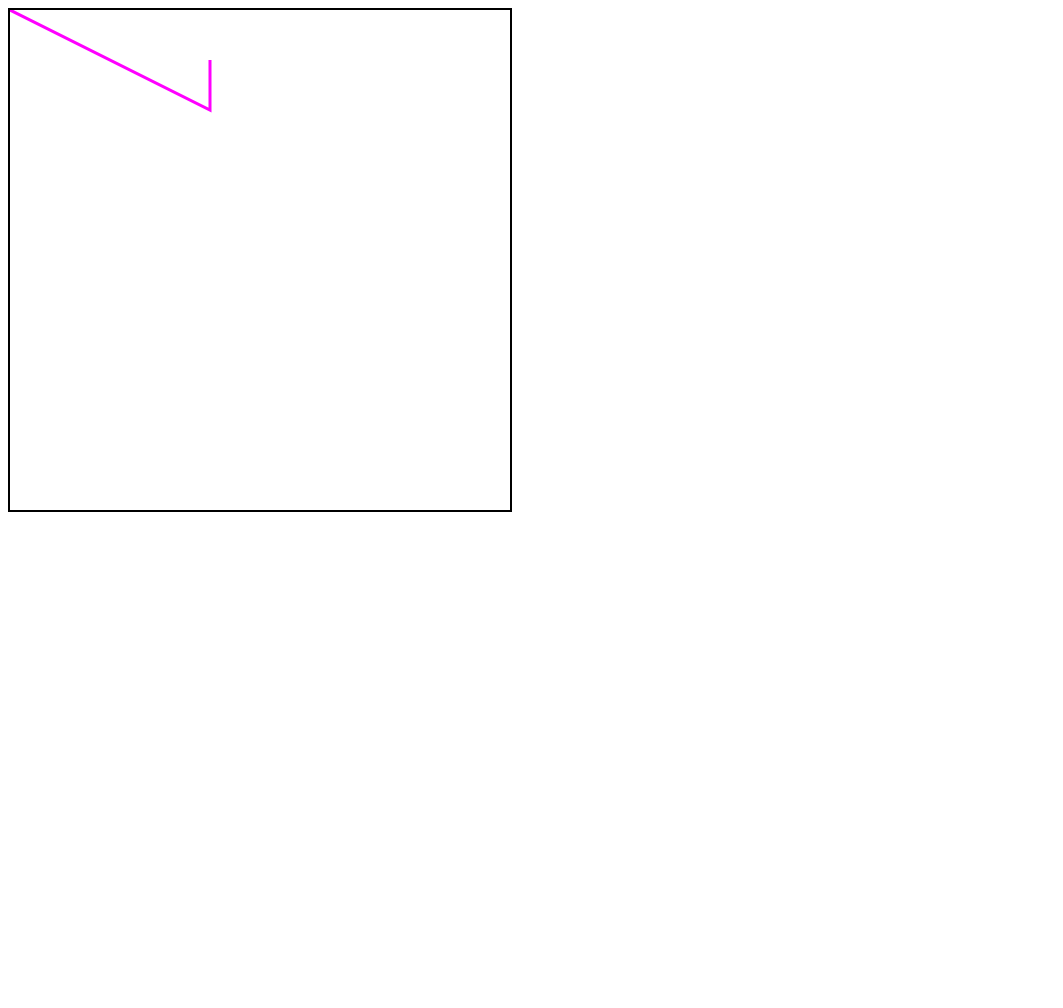
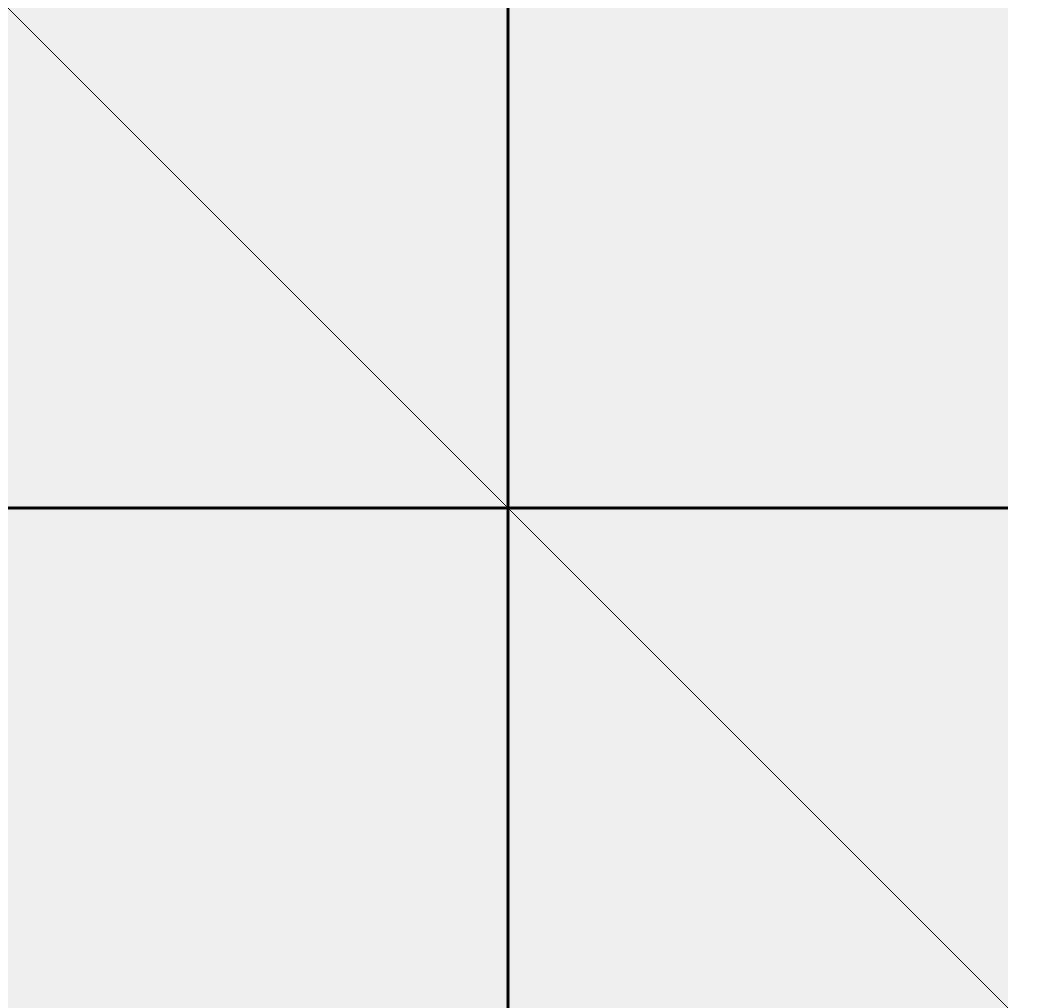
Before and after one commit to Emmy43262/Grapher, a plain HTML site: page index.html in a window 1280 px wide. Shown: the whole page, without its empty margins (0-1063 px from the left). Before the commit the page ends 800 px from the top, so only its background shows below. Drawn offline with Linux system fonts and the light colour scheme.

Commit message:
On branch main  Your branch is up to date with 'origin/main'.
 Changes to be committed:
	modified:   grapher.js
	modified:   index.html
	modified:   style.css

```diff
--- a/grapher.js
+++ b/grapher.js
@@ -5,22 +5,93 @@ const height = g.height;
 
 const canvasData = c.getImageData(0,0,width,height);
 
-const center = {x:0,y:0};
-const ppu = 100;
+const offset = {x:0,y:0};
+const zoom = 1; //pixels per unit
+const precision = 1; //pixel gap between evaluations
 
+g.addEventListener("mousedown",function(event){
+    g.addEventListener("mousemove",ChangeOffset);
+});
 
+g.addEventListener("mouseup",function(event){
+    g.removeEventListener("mousemove",ChangeOffset);
+})
+
+g.addEventListener("mouseleave",function(event){
+    g.removeEventListener("mousemove",ChangeOffset);
+})
+
+Clear = (()=>{
     c.lineWidth = 2*width;
-c.strokeStyle = '#fff';
+    c.strokeStyle = '#eee';
 
+    c.beginPath();
     c.moveTo(0,0);
     c.lineTo(height,width);
     c.stroke();
+});
 
-c.strokeStyle = '#f0f';
+DrawAxes = (()=>{
     c.lineWidth = 3;
+    c.strokeStyle = "#000";
 
+    if(Math.abs(offset.x/zoom) <= width/2)
+    {
+        const _x = offset.x/zoom + width/2;
         c.beginPath();
+        c.moveTo(_x,0);
+        c.lineTo(_x,height);
+        c.stroke();
+    }
+
+    if(Math.abs(offset.y/zoom) <= height/2)
+    {
+        const _y = offset.y/zoom + height/2;
+        c.beginPath();
+        c.moveTo(0,_y);
+        c.lineTo(width,_y);
+        c.stroke();
+    }
+});
+
+ChangeOffset = ((event)=>{
+    offset.x += event.movementX;
+    offset.y += event.movementY;
+    Draw();
+});
+
+Eval = x=>x;
+
+PlotData = (()=>{
+
+});
+
+Draw = (()=>{
+    Clear();
+    DrawAxes();
+    Plot();
+})
+
+Plot = (()=>{
+    c.lineWidth = 1;
+    c.beginPath();
+
     c.moveTo(0,0);
-c.lineTo(200,100);
-c.lineTo(200,50);
+
+    for(let x = 0 ; x <= width ; x += precision)
+    {
+        let _x = (x-offset.x)/zoom;
+
+        let _y = Eval(_x);
+
+        let y = -_y * zoom + offset.y;
+        y *= -1;
+
+        c.lineTo(x,y);
+    }
+
     c.stroke();
+})
+
+
+Draw();
--- a/index.html
+++ b/index.html
@@ -8,7 +8,7 @@
     <link rel="stylesheet" href="style.css">
 </head>
 <body>
-    <canvas id="grapher" width="500px" height="500px"></canvas>
+    <canvas id="grapher" width="1000px" height="1000px"></canvas>
 </body>
 <script src="grapher.js"></script>
 </html>
--- a/style.css
+++ b/style.css
@@ -1,3 +1,8 @@
-canvas {
+/*canvas {
   border: 2px black solid;
 }
+*/
+
+canvas {
+  cursor: pointer;
+}
```
Lines whose indentation alone changed are shown as unchanged.
